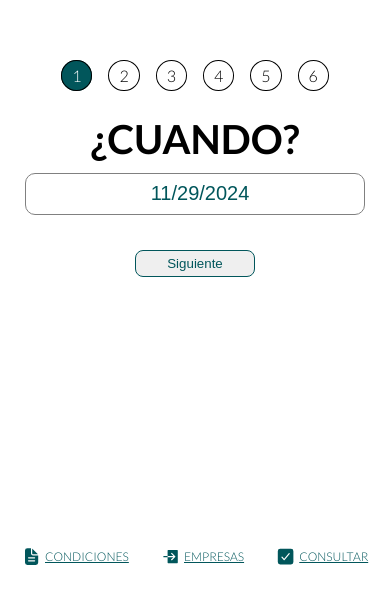
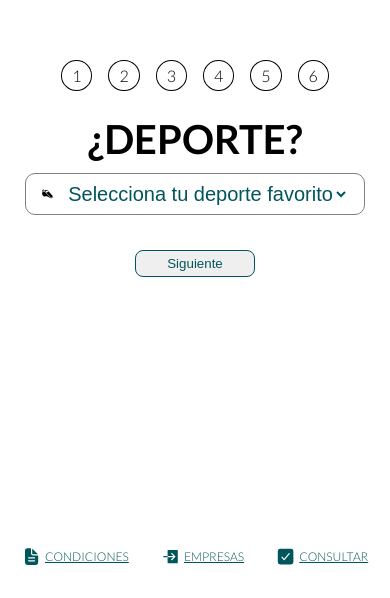
Before and after one commit to danidg2588/birreajs, a React (Create React App) app: page / in a window 390 px wide. Shown: the part 246-844 px from the top of the page. Built offline with nearby package versions, Linux system fonts and the light colour scheme; no server answers.

Commit message:
sport selector

```diff
--- a/src/Components/Home/Home.jsx
+++ b/src/Components/Home/Home.jsx
@@ -24,15 +24,16 @@ import { BizSelector } from '../BizSelector/BizSelector';
 
 import axios from 'axios';
 import PhoneInput from '../PhoneInput/PhoneInput';
+import SportSelector from '../SportSelector/SportSelector';
 
 
 export const Home = () => {
     const [background,setBackground] = useState(null)
-    const [stepper,setStepper] = useState(1)
+    const [stepper,setStepper] = useState(0)
     const [cost,setCost] = useState(0);
     const [isLoading,setIsLoading] = useState(true)
 
-
+    const [sport,setSport] = useState(null)
     const [cancha,setCancha] = useState(null)
     const [courtsList, setCourtsList] = useState([])
     const [date, setDate] = useState(new Date(new Date(new Date().setMinutes(0)).setHours(0)));
@@ -66,6 +67,7 @@ export const Home = () => {
                 'hours':bookedHours,
                 'business':cancha,
                 'phone':cellphone,
+                'sport':sport,
         },
         {
             headers: {
@@ -93,10 +95,11 @@ export const Home = () => {
             params:{
                 'requested_date':date,
                 'hours':bookedHours,
+                'sport':sport,
                 }
             })
             .then(function (response) {
-                console.log(response.data)
+                // console.log(response.data)
                 setCourtsList(response.data)
                 setStepper(4)
             })
@@ -143,13 +146,20 @@ export const Home = () => {
             document.getElementById('business-selector').selectedIndex = 0
             setCancha(null)
             setStepper(stepper - 1)
-        } else if (stepper > 1 && stepper < 9) {
+        } else if (stepper > 0 && stepper < 9) {
             setStepper(stepper - 1)
         }
       }
 
     const handleStepperForward = () => {
-        if (stepper === 1)
+        if (stepper === 0){
+            if (sport){
+                setError({error0:false})
+                setStepper(1)
+            } else {
+                setError({error0:true})
+            }
+        } else if (stepper === 1)
         {
             if (date){
                 setStepper(2)
@@ -229,9 +239,21 @@ export const Home = () => {
 
                 <div className="wizard-container">
 
+                    <div className={stepper === 0 ? "stage" : "d-none"}>
+                        <span className="title">
+                            ¿Deporte?
+                        </span>
+                        <div className="search-bar-container">
+                            <SportSelector setSport={setSport} setStepper={setStepper} />
+                        </div>
+                        <span className={error.error0 ? "warning-text" : "d-none"}>
+                            Seleccione un deporte.
+                        </span>
+                    </div>
+
                     <div className={stepper === 1 ? "stage" : "d-none"}>
                         <span className="title">
-                            ¿Cuando?
+                            ¿Cuando? {sport}
                         </span>
                         <div className="search-bar-container">
                             <DatePickerInput date={date} setDate={setDate} setStepper={setStepper} />
@@ -317,7 +339,7 @@ export const Home = () => {
                 </div>
 
                 <div className={stepper === 7 ? "d-none" : "button-wrapper"}>
-                    {stepper === 1 ?
+                    {stepper === 0 ?
                     null
                     :
                     <button
@@ -327,7 +349,7 @@ export const Home = () => {
                         Atrás
                     </button>
                     }
-                    {stepper >= 1 && stepper < 6 ?
+                    {stepper >= 0 && stepper < 6 ?
 
                     <button
                         className="home-btn"
--- a/src/Components/Home/home.css
+++ b/src/Components/Home/home.css
@@ -327,12 +327,16 @@ footer{
   }
 }
 
+@media screen and (max-height: 500px){
+  main{
+    footer{
+      display: none !important;
+    }
+  }
+}
+
 @media screen and (max-width: 500px) {
-  main{
-    overflow: hidden !important;
-  }
   .wizard{
-    overflow: hidden !important;
     box-shadow: none !important;
 
     .input-wrapper{
@@ -351,8 +355,6 @@ footer{
   }
 
   footer{
-    width: 90%;
-
     .home-link.link{
       margin: 0 !important;
     }
--- /dev/null
+++ b/src/Components/SportSelector/SportSelector.jsx
@@ -0,0 +1,29 @@
+import React from 'react'
+import { GiWhistle } from "react-icons/gi";
+import './sportselector.css'
+
+function SportSelector({setSport, setStepper}) {
+
+    const handleSport = (value) => {
+          setSport(value)
+          setStepper(1)
+      }
+
+  return (
+    <div className="input-wrapper">
+      <GiWhistle />
+        <select
+            onChange={(value) => handleSport(value.target.value)}
+            defaultValue={0}
+            className='select-date-picker searching-text text-center'
+        >
+            <option value="0" disabled>Selecciona tu deporte favorito</option>
+            <option value="1">Fútbol</option>
+            <option value="2">Padel</option>
+            <option value="3">Béisbol</option>
+        </select>
+    </div>
+  )
+}
+
+export default SportSelector
```
Also changed, not shown: src/Components/SportSelector/sportselector.css (added).
